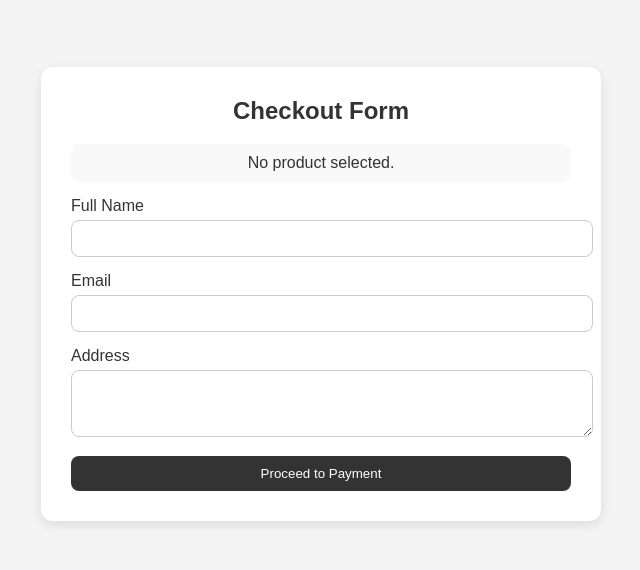
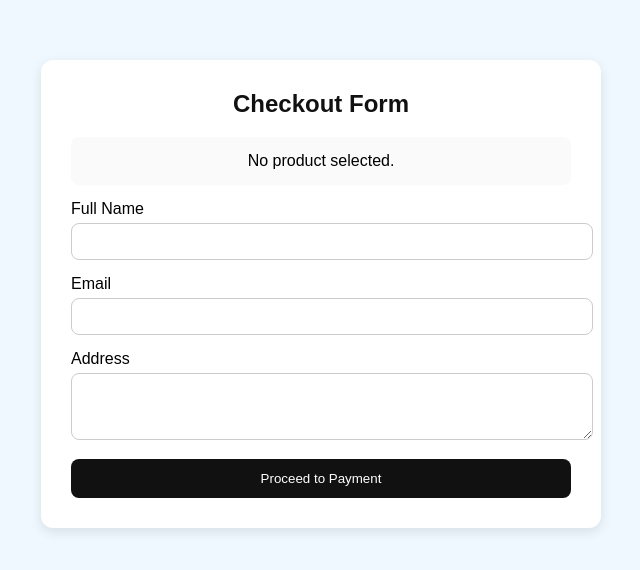
Before and after one commit to MohammedJawad542000/landingindex.html, a plain HTML site: page form.html in a window 1280 px wide. Shown: the part 106-676 px from the top of the page, without its empty margins (319-959 px from the left). Drawn offline with Linux system fonts and the light colour scheme.

Commit message:
Update form.html

```diff
--- a/form.html
+++ b/form.html
@@ -4,14 +4,15 @@
   <meta charset="UTF-8">
   <title>Checkout - Clothify</title>
   <style>
-    body {margin:0;font-family:Arial,sans-serif;background:#f4f4f4;color:#333;display:flex;justify-content:center;align-items:center;min-height:100vh;}
+    body {margin:0;font-family:Arial,sans-serif;background:#f0f8ff;display:flex;justify-content:center;align-items:center;min-height:100vh;}
     .container {background:white;padding:30px;border-radius:12px;box-shadow:0 4px 12px rgba(0,0,0,0.1);width:90%;max-width:500px;}
-    h2 {margin-top:0;text-align:center;}
+    h2 {margin-top:0;text-align:center;color:#111;}
     label {display:block;margin:15px 0 5px;}
     input,textarea {width:100%;padding:10px;border:1px solid #ccc;border-radius:8px;}
-    .product {background:#f9f9f9;padding:10px;border-radius:8px;margin-bottom:15px;text-align:center;}
-    button {background:#333;color:white;border:none;padding:10px 15px;margin-top:15px;width:100%;border-radius:8px;cursor:pointer;transition:background 0.3s;}
-    button:hover {background:#555;}
+    .product {background:#fafafa;padding:15px;border-radius:8px;margin-bottom:15px;text-align:center;}
+    .product img {width:100px;border-radius:8px;margin-bottom:8px;}
+    button {background:#111;color:white;border:none;padding:12px;margin-top:15px;width:100%;border-radius:8px;cursor:pointer;transition:background 0.3s;}
+    button:hover {background:#444;}
   </style>
 </head>
 <body>
@@ -32,7 +33,10 @@
   <script>
     const product = JSON.parse(localStorage.getItem('selectedProduct'));
     if(product){
-      document.getElementById('productDisplay').innerText = `Selected: ${product.name} - $${product.price}`;
+      document.getElementById('productDisplay').innerHTML = `
+        <img src="${product.img}" alt="${product.name}">
+        <div><strong>${product.name}</strong> - $${product.price}</div>
+      `;
     } else {
       document.getElementById('productDisplay').innerText = "No product selected.";
     }
```
